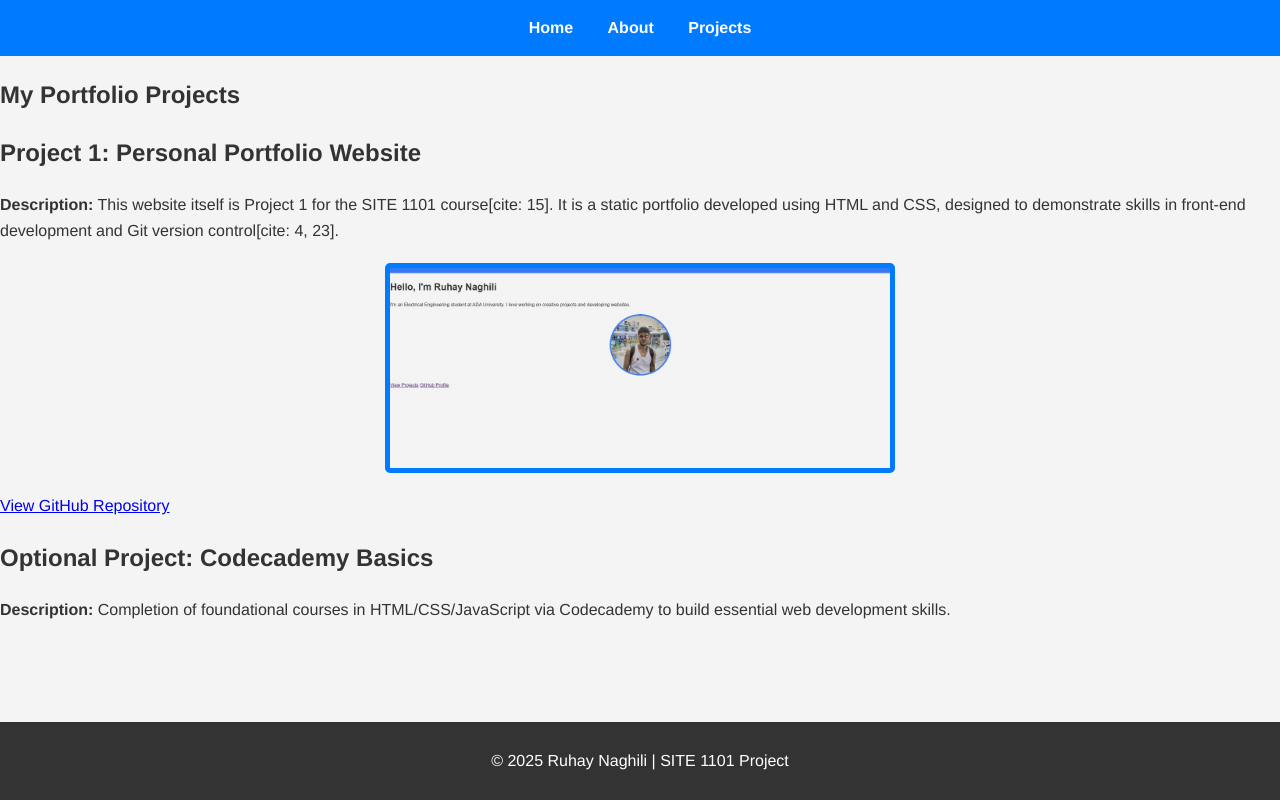
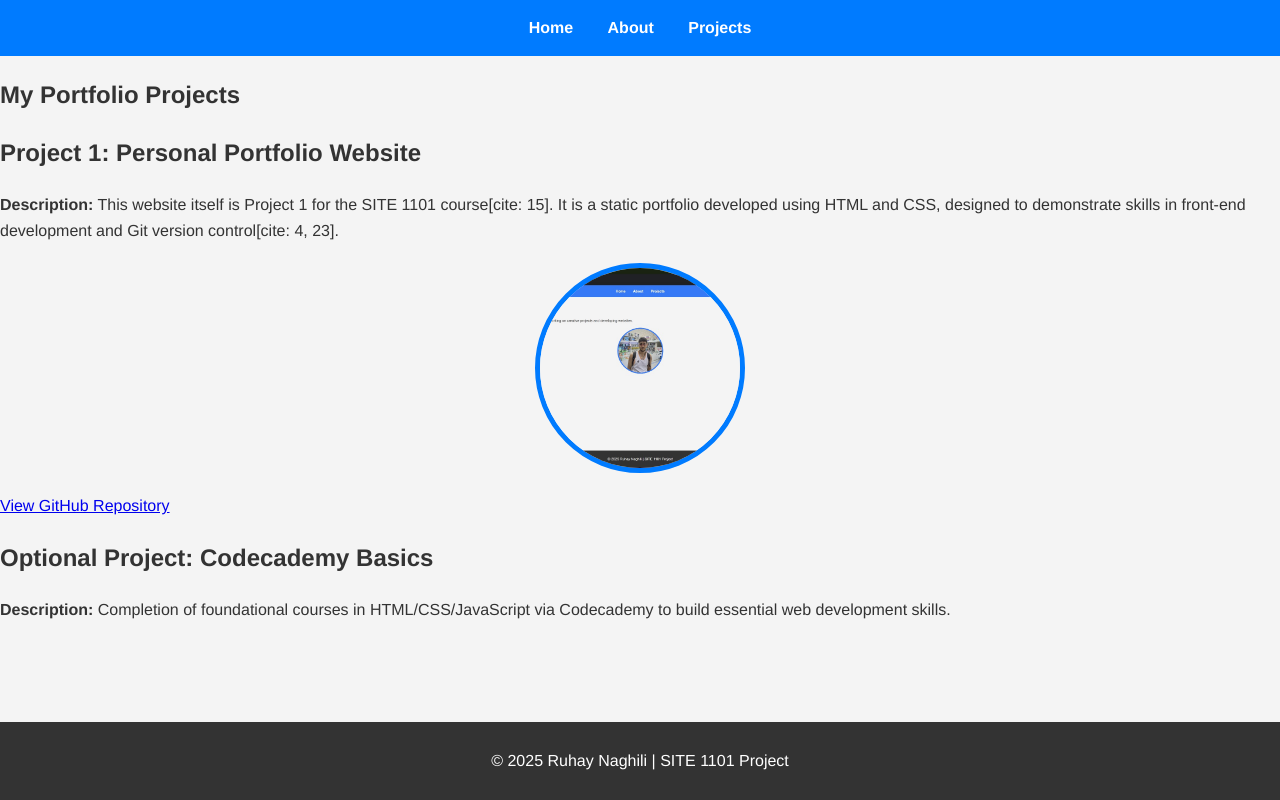
Before and after one commit to nagh1l1/PersonalPortfolio, a plain HTML site: page projects.html in a window 1280 px wide. Drawn offline with Linux system fonts and the light colour scheme.

Commit message:
bit nolar

```diff
--- a/projects.html
+++ b/projects.html
@@ -24,8 +24,7 @@
                 <h2>Project 1: Personal Portfolio Website</h2>
                 <p><strong>Description:</strong> This website itself is Project 1 for the SITE 1101 course[cite: 15]. It is a static portfolio developed using HTML and CSS, designed to demonstrate skills in front-end development and Git version control[cite: 4, 23].</p>
 
-                <img src="assets/images/project1_screenshot.jpg" alt="Screenshot of the Portfolio Website" style="width: 100%; max-width: 500px; border-radius: 5px;">
-
+               <img src="assets/images/project1_screenshot.jpg" alt="Screenshot of the Portfolio Website">
                 <a href="https://github.com/nagh1l1/PERSONALPORTFOLIO" target="_blank">View GitHub Repository</a>
             </div>
 
```
